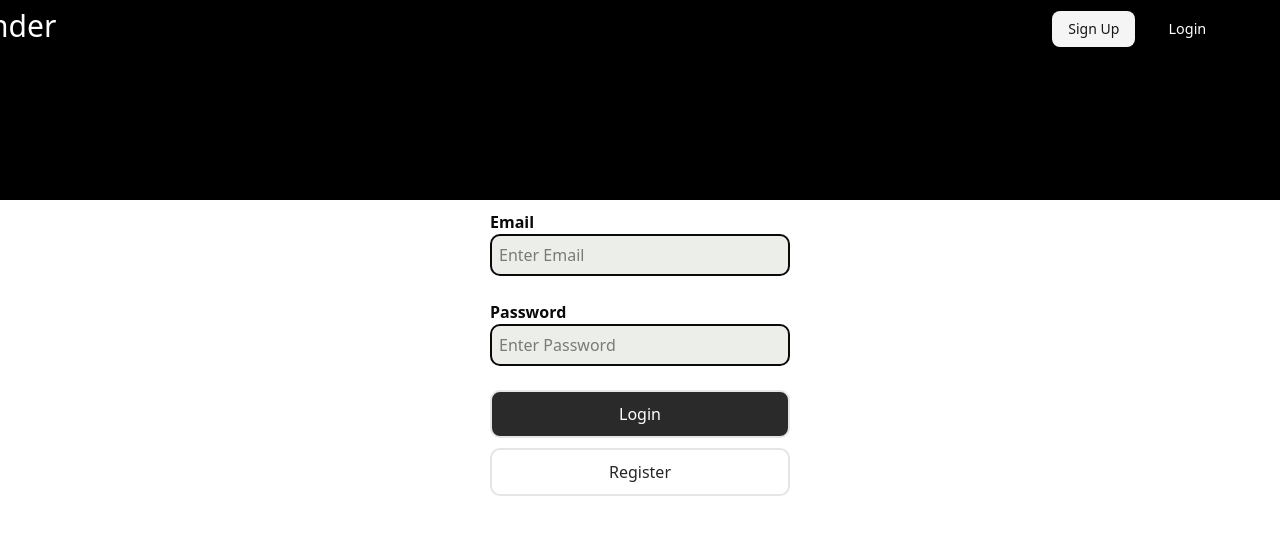
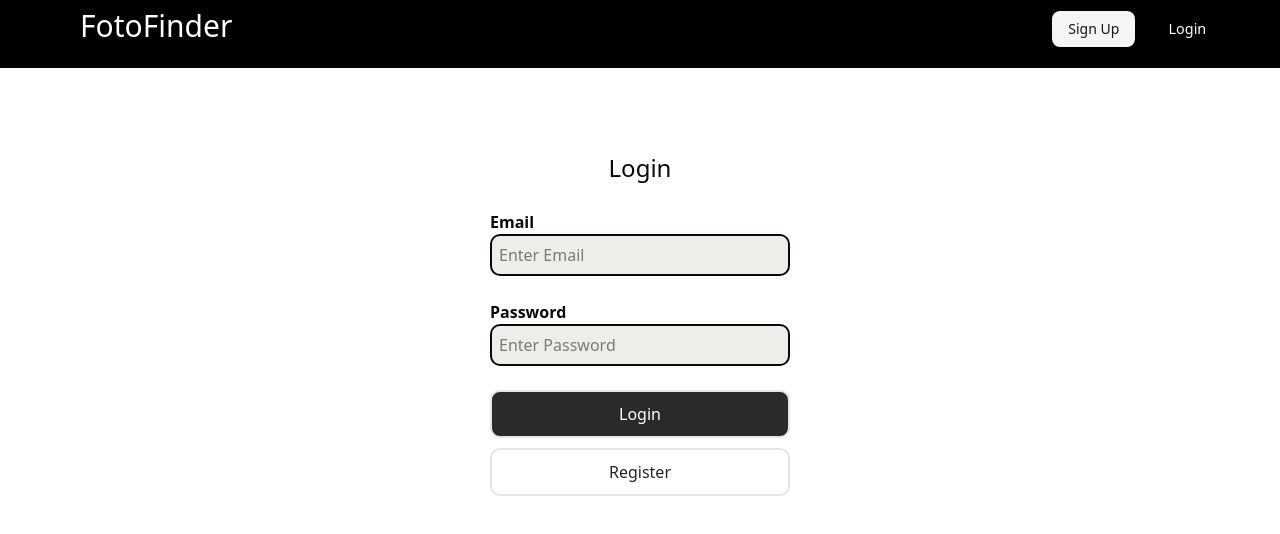
Before and after one commit to DRusetsk/FotoFinder, a Next.js app: page /Login in a window 1280 px wide. Shown: the top 534 px of the page. Built offline with nearby package versions, Linux system fonts and the light colour scheme; no server answers.

Commit message:
Update NavBar.tsx

```diff
--- a/src/app/components/NavBar.tsx
+++ b/src/app/components/NavBar.tsx
@@ -35,10 +35,10 @@ export default function NavBar() {
 
     return (
         <div>
-            <div id="header-nav" className="fixed top-0 bg-black z-100 block w-full pb-2.5 h-50">
+            <div id="header-nav" className="fixed top-0 bg-black z-100 block w-full pb-2.5 ">
                 <div className="container">
                     <div className="brand flex justify-between items-center">
-                        <a href="/" className="fixed text-3xl ml-2rem mt-5">FotoFinder</a>
+                        <a href="/" className="fixed text-3xl ml-44 mt-5">FotoFinder</a>
                     </div>
                     <a href="#menu" className="menu-link">
                         <span className="bar1"></span>
```
